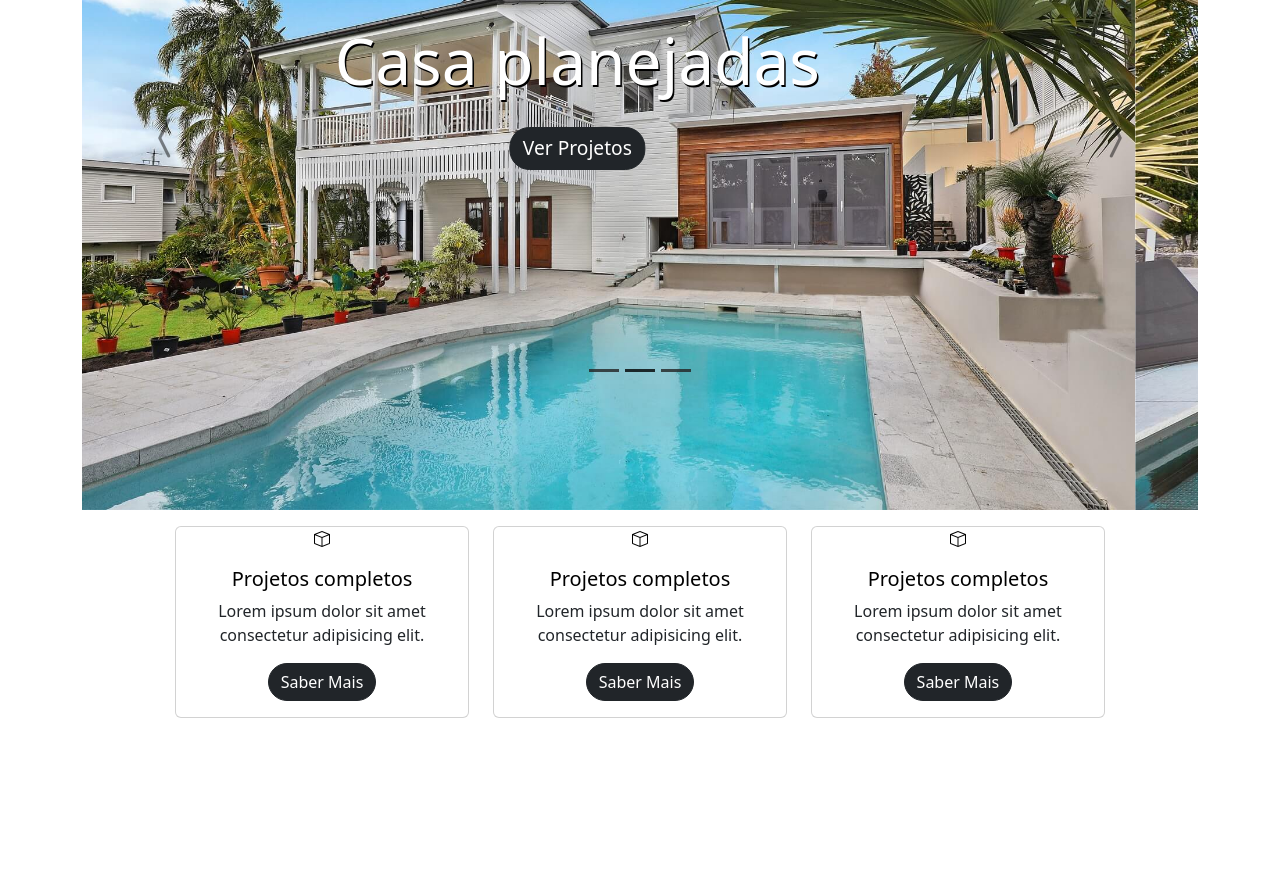
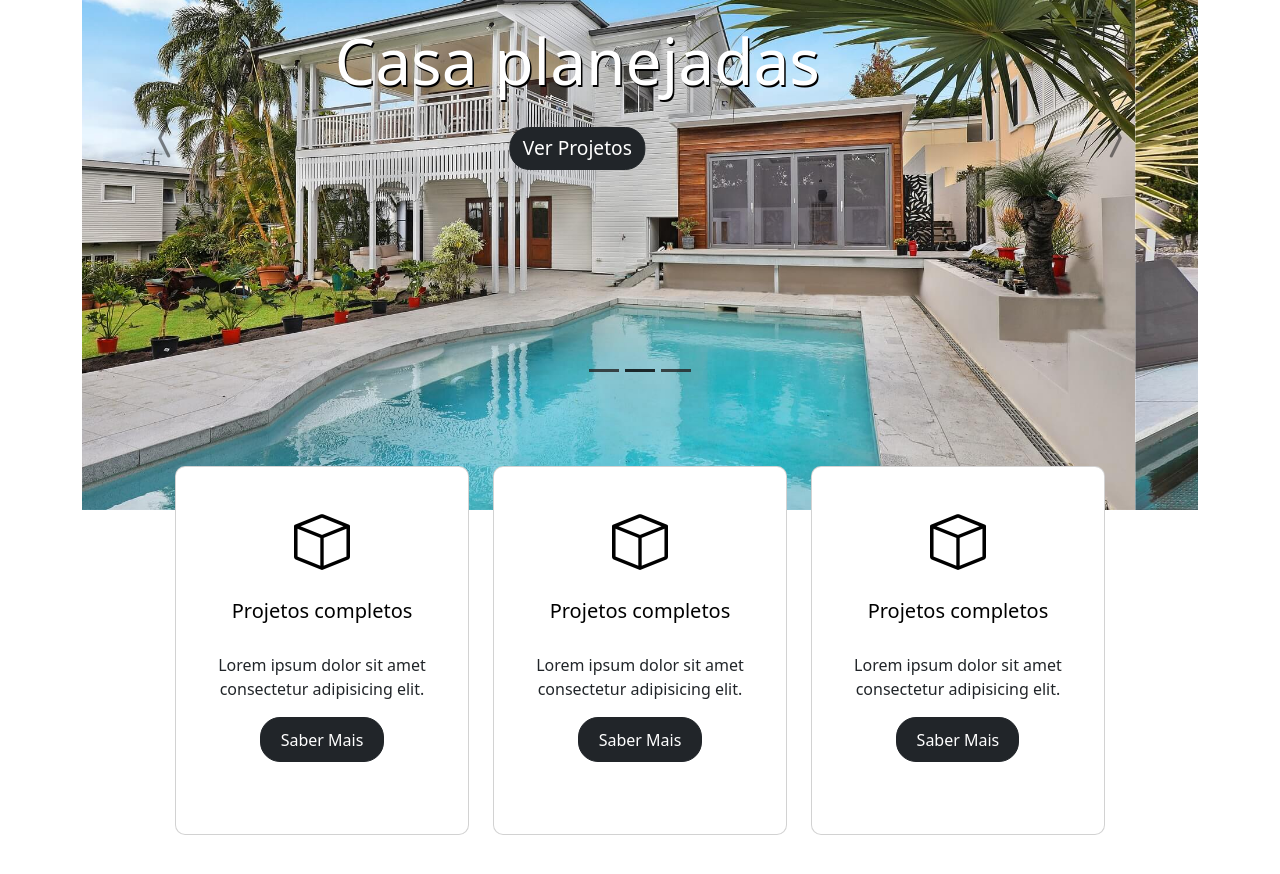
Before and after one commit to williamalves94/Bootstrap-web-app, a plain HTML site: page index.html in a window 1280 px wide. Shown: the part 362-1236 px from the top of the page. Before the commit the page ends 1080 px from the top, so only its background shows below. Drawn offline with nearby package versions, Linux system fonts and the light colour scheme.

Commit message:
feat: mini banners finalizado

```diff
--- a/css/style.css
+++ b/css/style.css
@@ -104,3 +104,30 @@
     bottom: 7em;
   }
 }
+
+#mini-banners {
+  margin-bottom: 4em;
+}
+
+#mini-banners .card {
+  padding: 2em 0.3em;
+  border-radius: 10px;
+}
+
+#mini-banners i {
+  font-size: 3.5em;
+}
+#mini-banners .card-title {
+  margin-bottom: 1.5em;
+}
+
+#mini-banners .btn {
+  margin-bottom: 1.5em;
+  padding: 0.6em 1.2em;
+}
+
+@media (min-width: 768px) {
+  #mini-banners {
+    margin-top: -60px;
+  }
+}
```
